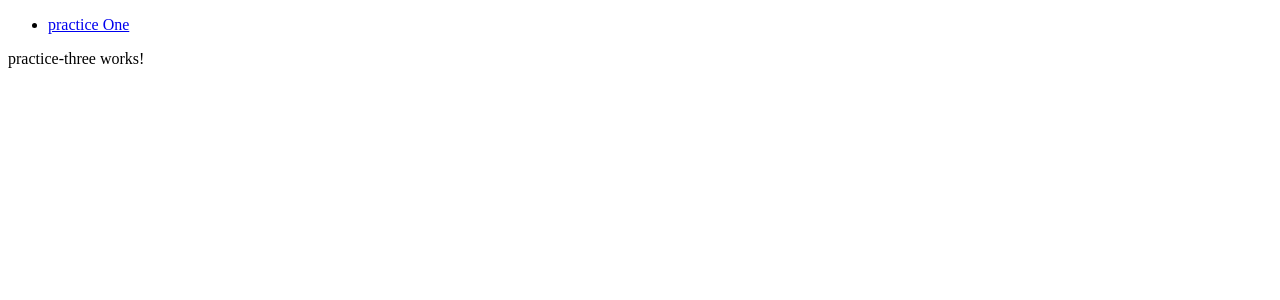
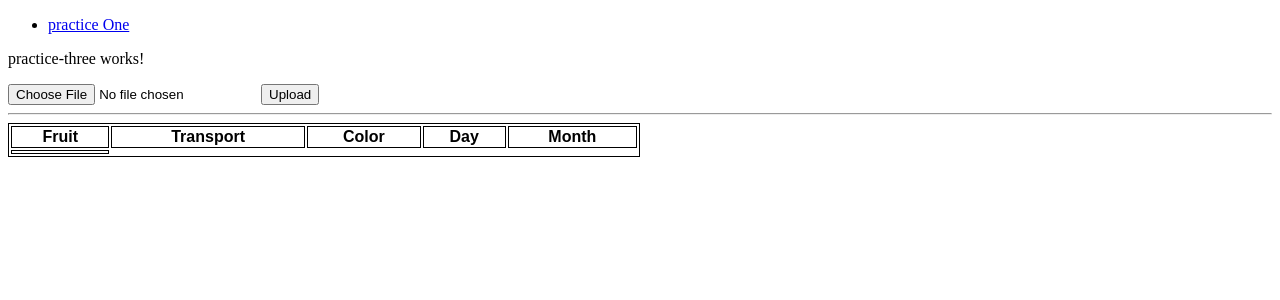
Before and after one commit to argranados/baxter-practice, an Angular app: page /practiceThree in a window 1280 px wide. Shown: the top 300 px of the page. Built offline with nearby package versions, Linux system fonts and the light colour scheme.

Commit message:
practice three inicial

```diff
--- a/src/app/practice-three/practice-three.component.css
+++ b/src/app/practice-three/practice-three.component.css
@@ -0,0 +1,8 @@
+table{
+  font-family: arial, sans-serif;
+  border: 1px solid black;
+  width: 50%;
+}
+th,td{
+    border: 1px solid black;
+}
--- a/src/app/practice-three/practice-three.component.html
+++ b/src/app/practice-three/practice-three.component.html
@@ -1 +1,21 @@
 <p>practice-three works!</p>
+
+<input type="file" id="fileUpload" (change)="getFile($event)" />
+<input type="button" id="upload" value="Upload" (click)="onFileChange()" />
+<hr>
+<div id="dvExcel" >
+  <table>
+      <tr>
+          <th>Fruit</th>
+          <th>Transport</th>
+          <th>Color</th>
+          <th>Day</th>
+          <th>Month</th>
+      </tr>
+      <tr ng-repeat="(key,val) in dataString">
+            <td>{{val}}</td>
+      </tr>
+  </table>
+</div>
+
+<!-- <div id="output"></div> -->
--- a/src/app/practice-three/practice-three.component.ts
+++ b/src/app/practice-three/practice-three.component.ts
@@ -1,4 +1,5 @@
 import { Component, OnInit } from '@angular/core';
+import * as XLSX from 'xlsx';
 
 @Component({
   selector: 'app-practice-three',
@@ -6,10 +7,36 @@ import { Component, OnInit } from '@angular/core';
   styleUrls: ['./practice-three.component.css']
 })
 export class PracticeThreeComponent implements OnInit {
+  file:any;
+  dataString:any;
 
   constructor() { }
 
   ngOnInit() {
   }
 
+  getFile(ev){
+    this.file = ev.target.files[0];
+  }
+
+  onFileChange() {
+    let workBook = null;
+    let jsonData = null;
+    const reader = new FileReader();
+    //const file = ev.target.files[0];
+    reader.onload = (event) => {
+      const data = reader.result;
+      workBook = XLSX.read(data, { type: 'binary' });
+      jsonData = workBook.SheetNames.reduce((initial, name) => {
+        const sheet = workBook.Sheets[name];
+        initial[name] = XLSX.utils.sheet_to_json(sheet);
+        return initial;
+      }, {});
+      this.dataString = JSON.stringify(jsonData);
+      // document.getElementById('output').innerHTML = dataString.slice(0, 300).concat("...");
+      console.log(this.dataString);
+    }
+    reader.readAsBinaryString(this.file);
+  }
+
 }
```
